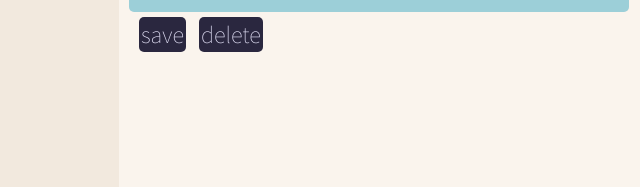
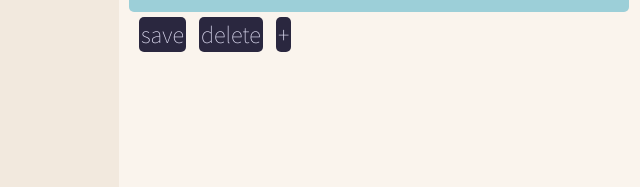
Before and after one commit to Mujeeb103/Assignment-1, a plain HTML site: page note.html in a window 1280 px wide. Shown: the part 188-375 px from the top of the page, 66-706 px from the left. Drawn offline with Linux system fonts and the light colour scheme.

Commit message:
function plans

```diff
--- a/note.html
+++ b/note.html
@@ -25,13 +25,14 @@
                 <li>note 3</li>
                </ul>
               </nav>
-
+        </nav>
          <div class="main">
            <div class="note-area">
              <div class="textinput" contenteditable="true"></div>
              <div class="note-buttons"></div>
           <button id="save-btn">save</button>
           <button id="delete-btn">delete</button>
+          <button id="add-btn">+</button>
          </div>
          </div>
         </div>
```
Also changed, not shown: app.js (added, +14 -0 lines).
